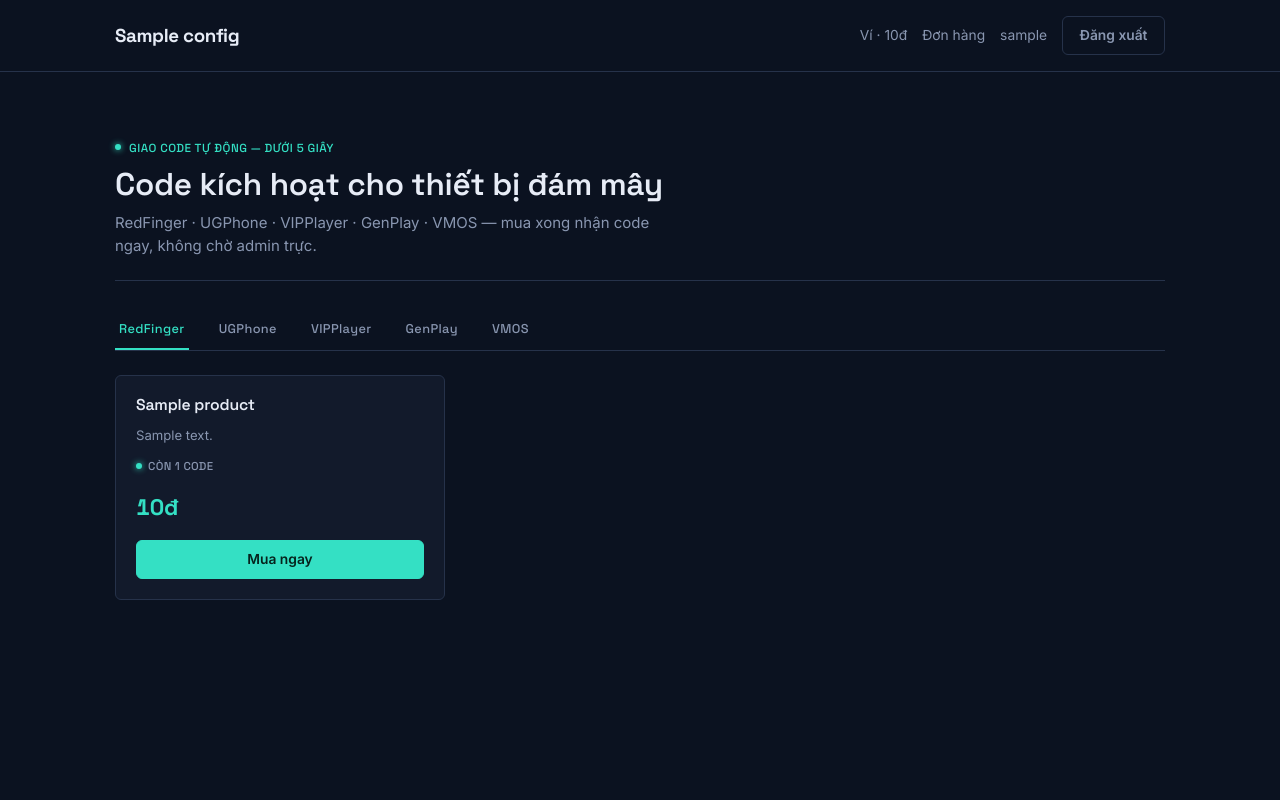
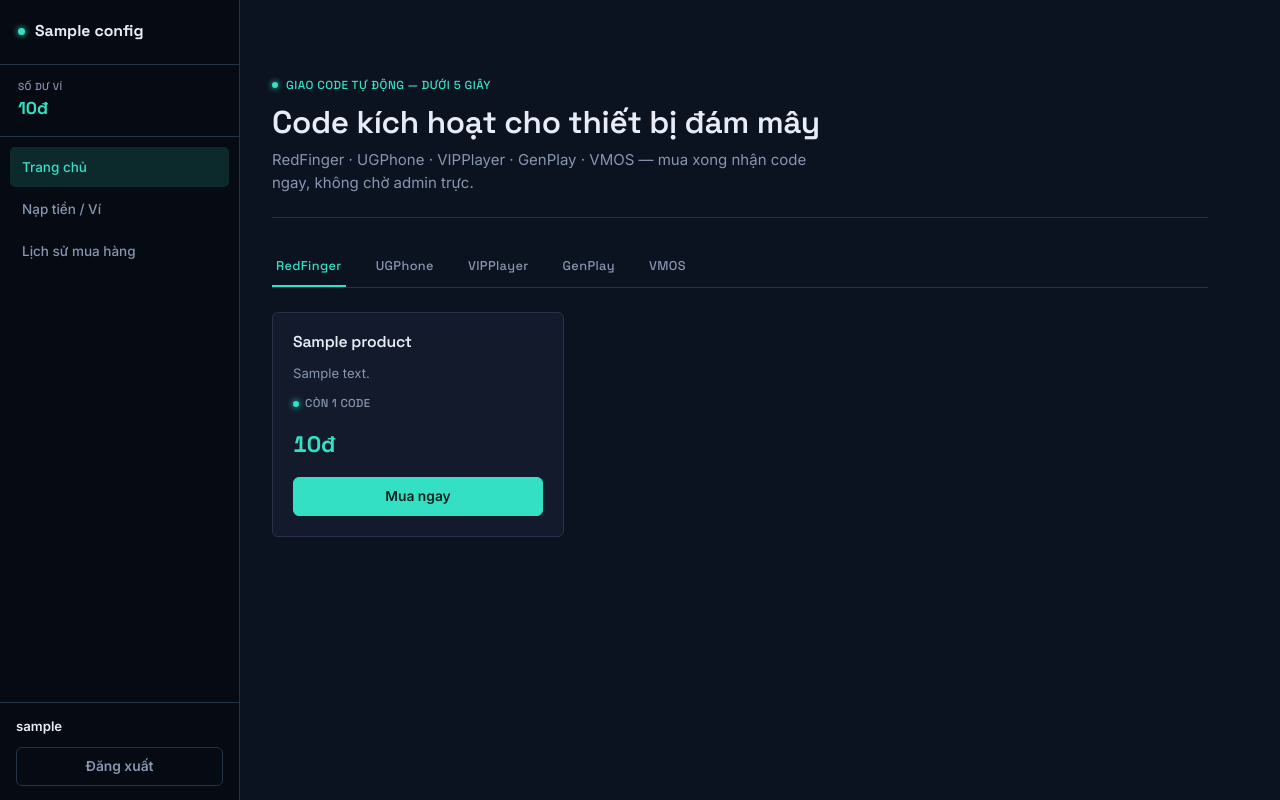
Before and after one commit to vophu7191-glitch/Web-shop-narri-store, a Flask app: page / in a window 1280 px wide. Run offline with Flask 3, Linux system fonts and the light colour scheme; the visitor is signed in with stand-in values (Sample User, id 1); a database or web service that is not in the repository returns one stand-in record (values such as "Sample title"); parts of the project's set-up code (start-up, migrations or seed data) failed here and were passed over; some libraries are stand-ins or nearby versions.

Commit message:
Add files via upload

```diff
--- a/templates/base.html
+++ b/templates/base.html
@@ -15,39 +15,58 @@
 </head>
 <body>
 
-{% if current_user and current_user.role == 'admin' %}
-<div class="admin-bar">
-    <span class="dot" style="display:inline-block;width:6px;height:6px;border-radius:50%;background:#34E0C4;box-shadow:0 0 6px #34E0C4;margin-right:8px;"></span>ADMIN —
-    <a href="{{ url_for('admin_products') }}">Sản phẩm</a>
-    <a href="{{ url_for('admin_orders') }}">Đơn hàng</a>
-    <a href="{{ url_for('admin_users') }}">Người dùng</a>
-    <a href="{{ url_for('admin_settings') }}">Cấu hình</a>
+<div class="shell">
+
+    <aside class="sidebar" id="sidebar">
+        <div class="sidebar-brand">
+            <span class="dot"></span>{{ cfg.site_name or "CloudShop" }}
+        </div>
+
+        {% if current_user %}
+        <div class="sidebar-balance">
+            <span class="label">Số dư ví</span>
+            <span class="value">{{ "{:,}".format(current_user.balance) }}đ</span>
         </div>
         {% endif %}
 
-<nav class="navbar navbar-expand-lg navbar-light">
-    <div class="container">
-        <a class="navbar-brand" href="{{ url_for('home') }}">{{ cfg.site_name or "CloudShop" }}</a>
-        <button class="navbar-toggler" type="button" data-toggle="collapse" data-target="#navMain">
-            <span class="navbar-toggler-icon"></span>
-        </button>
-        <div class="collapse navbar-collapse" id="navMain">
-            <ul class="navbar-nav ml-auto align-items-lg-center">
+        <nav class="sidebar-nav">
+            <a href="{{ url_for('home') }}" class="{{ 'active' if request.endpoint == 'home' }}">Trang chủ</a>
             {% if current_user %}
-                    <li class="nav-item"><a class="nav-link" href="{{ url_for('wallet') }}">Ví · {{ "{:,}".format(current_user.balance) }}đ</a></li>
-                    <li class="nav-item"><a class="nav-link" href="{{ url_for('orders') }}">Đơn hàng</a></li>
-                    <li class="nav-item"><span class="nav-link">{{ current_user.username }}</span></li>
-                    <li class="nav-item"><a class="btn btn-outline-secondary btn-sm ml-lg-2" href="{{ url_for('logout') }}">Đăng xuất</a></li>
-                {% else %}
-                    <li class="nav-item"><a class="nav-link" href="{{ url_for('login') }}">Đăng nhập</a></li>
-                    <li class="nav-item"><a class="btn btn-primary btn-sm ml-lg-2" href="{{ url_for('register') }}">Đăng ký</a></li>
+                <a href="{{ url_for('wallet') }}" class="{{ 'active' if request.endpoint == 'wallet' }}">Nạp tiền / Ví</a>
+                <a href="{{ url_for('orders') }}" class="{{ 'active' if request.endpoint == 'orders' }}">Lịch sử mua hàng</a>
             {% endif %}
-            </ul>
-        </div>
-    </div>
+
+            {% if current_user and current_user.role == 'admin' %}
+            <div class="sidebar-section">QUẢN TRỊ</div>
+            <a href="{{ url_for('admin_products') }}" class="{{ 'active' if request.endpoint == 'admin_products' }}">Sản phẩm &amp; kho code</a>
+            <a href="{{ url_for('admin_orders') }}" class="{{ 'active' if request.endpoint == 'admin_orders' }}">Tất cả đơn hàng</a>
+            <a href="{{ url_for('admin_users') }}" class="{{ 'active' if request.endpoint == 'admin_users' }}">Người dùng</a>
+            <a href="{{ url_for('admin_settings') }}" class="{{ 'active' if request.endpoint == 'admin_settings' }}">Cấu hình hệ thống</a>
+            {% endif %}
         </nav>
 
-<div class="container mt-4 mb-5">
+        <div class="sidebar-auth">
+            {% if current_user %}
+                <div class="sidebar-user">{{ current_user.username }}{% if current_user.role == 'admin' %}<span class="tag">ADMIN</span>{% endif %}</div>
+                <a href="{{ url_for('logout') }}" class="btn btn-outline-secondary btn-sm btn-block">Đăng xuất</a>
+            {% else %}
+                <a href="{{ url_for('login') }}" class="btn btn-outline-secondary btn-sm btn-block mb-2">Đăng nhập</a>
+                <a href="{{ url_for('register') }}" class="btn btn-primary btn-sm btn-block">Đăng ký</a>
+            {% endif %}
+        </div>
+    </aside>
+
+    <div class="sidebar-overlay" id="sidebarOverlay"></div>
+
+    <div class="main-area">
+        <header class="topbar">
+            <button class="topbar-toggle" id="sidebarToggle" aria-label="Mở menu">
+                <span></span><span></span><span></span>
+            </button>
+            <span class="topbar-title">{{ self.title() }}</span>
+        </header>
+
+        <div class="content-container">
             {% with messages = get_flashed_messages(with_categories=true) %}
                 {% if messages %}
                     {% for category, message in messages %}
@@ -58,6 +77,23 @@
 
             {% block content %}{% endblock %}
         </div>
+    </div>
+
+</div>
+
+<script>
+    (function() {
+        var sidebar = document.getElementById('sidebar');
+        var overlay = document.getElementById('sidebarOverlay');
+        var toggle  = document.getElementById('sidebarToggle');
+        function close() { sidebar.classList.remove('open'); overlay.classList.remove('show'); }
+        function open()  { sidebar.classList.add('open'); overlay.classList.add('show'); }
+        toggle.addEventListener('click', function() {
+            sidebar.classList.contains('open') ? close() : open();
+        });
+        overlay.addEventListener('click', close);
+    })();
+</script>
 
 </body>
 </html>
```
Lines whose indentation alone changed are shown as unchanged.
